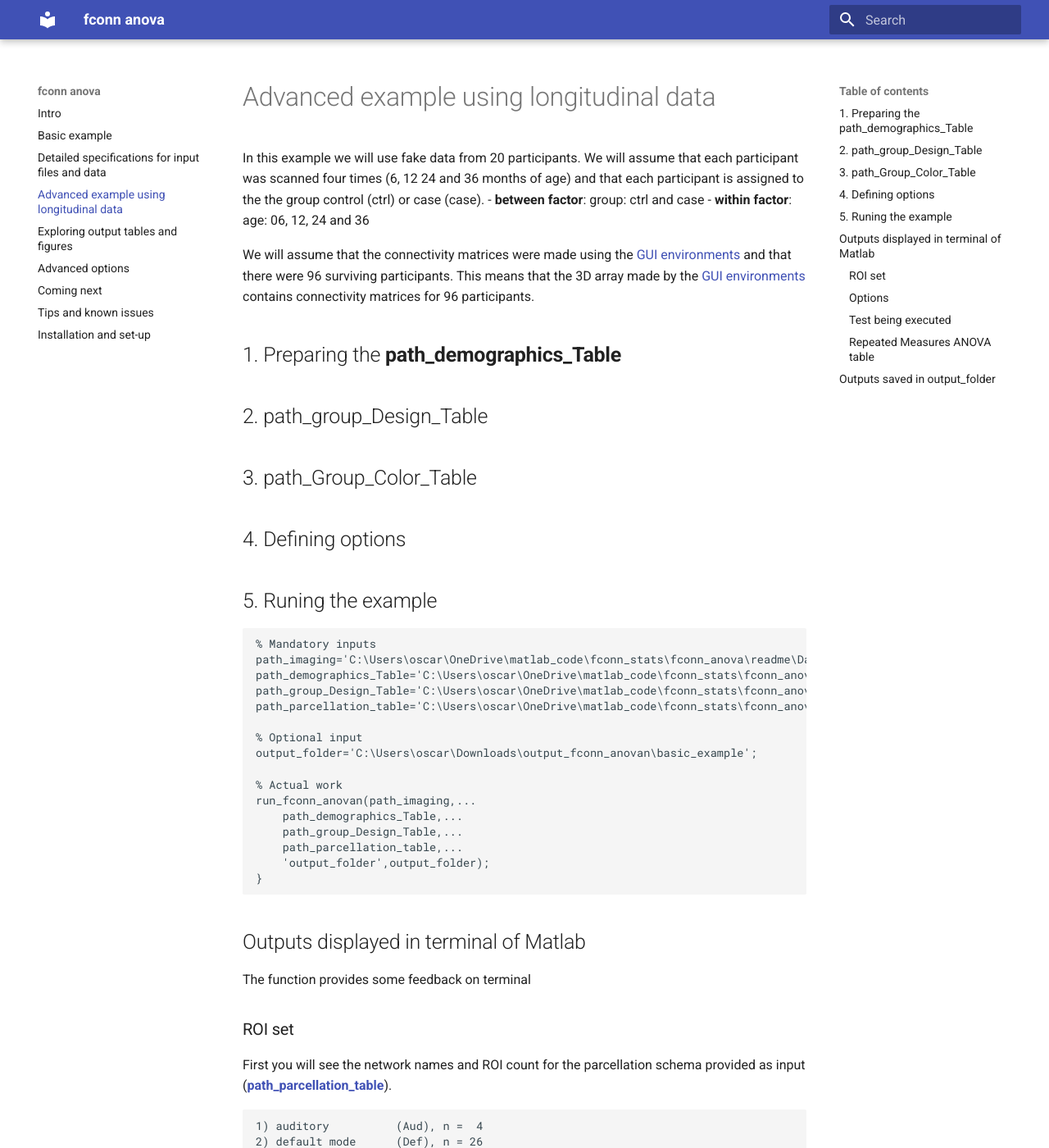
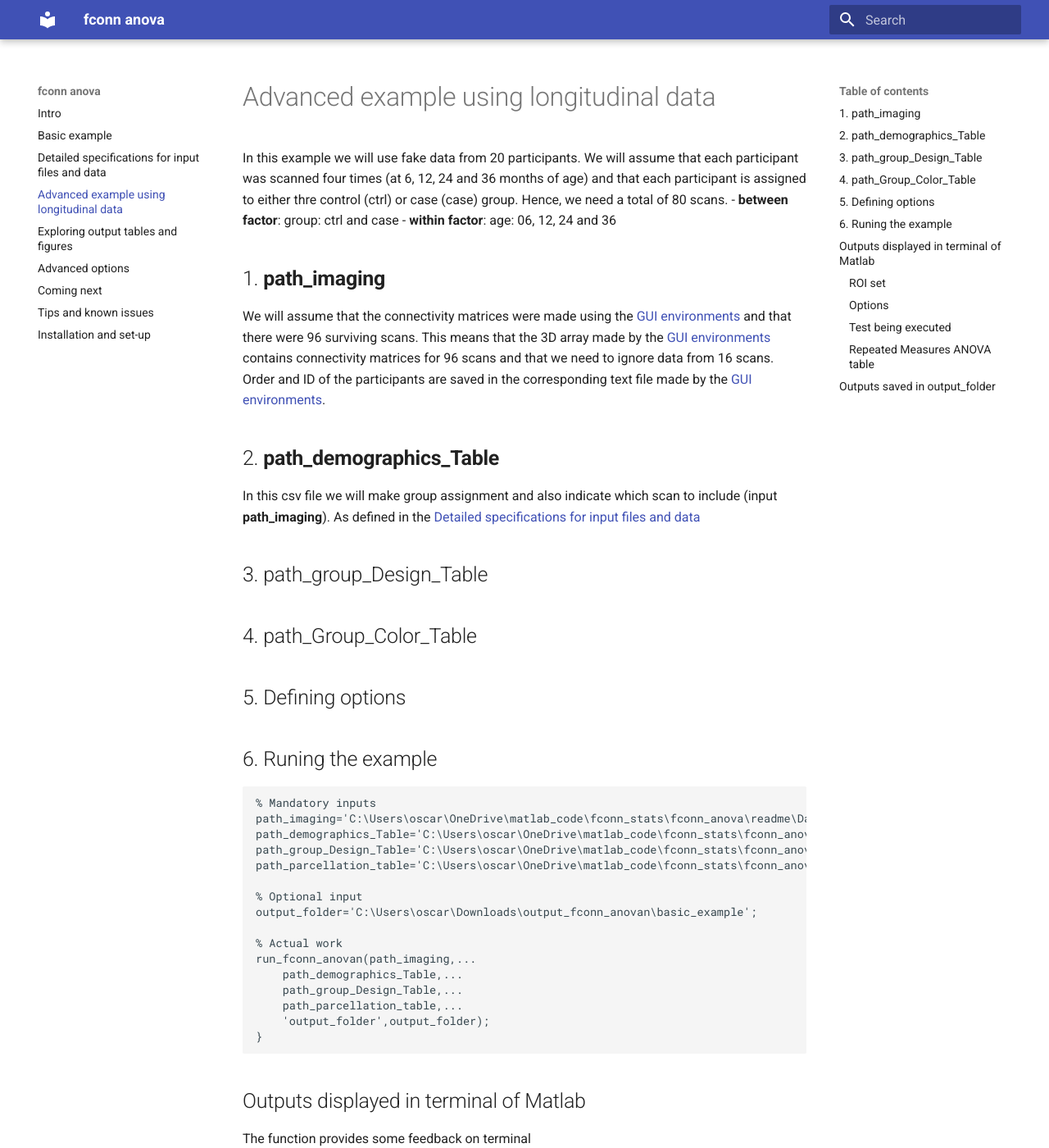
Before and after one commit to omiranda/fconn_anova, an MkDocs documentation site: the page built from docs/advanced_example/advanced_example.md, in a window 1280 px wide and 1400 px high. Shown: the whole window at 82% size. Built offline with MkDocs 1.6.1 and Material for MkDocs 9.7.7, drawn with Linux system fonts in a browser that asks for light colours; old or Windows-style settings are respelled for this version of MkDocs.

Commit message:
Update advanced_example.md

````diff
--- a/docs/advanced_example/advanced_example.md
+++ b/docs/advanced_example/advanced_example.md
@@ -1,19 +1,24 @@
-In this example we will use fake data from 20 participants. We will assume that each participant was scanned four times (6, 12 24 and 36 months of age) and that each participant is assigned to the the group control (ctrl) or case (case).
+In this example we will use fake data from 20 participants. We will assume that each participant was scanned four times (at 6, 12, 24 and 36 months of age) and that each participant is assigned to either thre control (ctrl) or case (case) group. Hence, we need a total of 80 scans.
 - **between factor**: group: ctrl and case
 - **within factor**: age: 06, 12, 24 and 36
 
-We will assume that the connectivity matrices were made using the [GUI environments](https://gui-environments-documentation.readthedocs.io/en/latest/GUI_environments/) and that there were 96 surviving participants. This means that the 3D array made by the [GUI environments](https://gui-environments-documentation.readthedocs.io/en/latest/GUI_environments/) contains connectivity matrices for 96 participants.
+
+## 1. **path_imaging**
+
+We will assume that the connectivity matrices were made using the [GUI environments](https://gui-environments-documentation.readthedocs.io/en/latest/GUI_environments/) and that there were 96 surviving scans. This means that the 3D array made by the [GUI environments](https://gui-environments-documentation.readthedocs.io/en/latest/GUI_environments/) contains connectivity matrices for 96 scans and that we need to ignore data from 16 scans. Order and ID of the participants are saved in the corresponding text file made by the [GUI environments](https://gui-environments-documentation.readthedocs.io/en/latest/GUI_environments/).
+
+## 2. **path_demographics_Table**
+
+In this csv file we will make group assignment and also indicate which scan to include (input **path_imaging**). As defined in the [Detailed specifications for input files and data](../details.detailed_description.md)
 
 
-## 1. Preparing the **path_demographics_Table**
+## 3. path_group_Design_Table
 
-## 2. path_group_Design_Table
+## 4. path_Group_Color_Table
 
-## 3. path_Group_Color_Table
+## 5. Defining options
 
-## 4. Defining options
-
-## 5. Runing the example
+## 6. Runing the example
 ```
 % Mandatory inputs
 path_imaging='C:\Users\oscar\OneDrive\matlab_code\fconn_stats\fconn_anova\readme\Data\Basic_example\fconn_63_scanns.mat';
````
